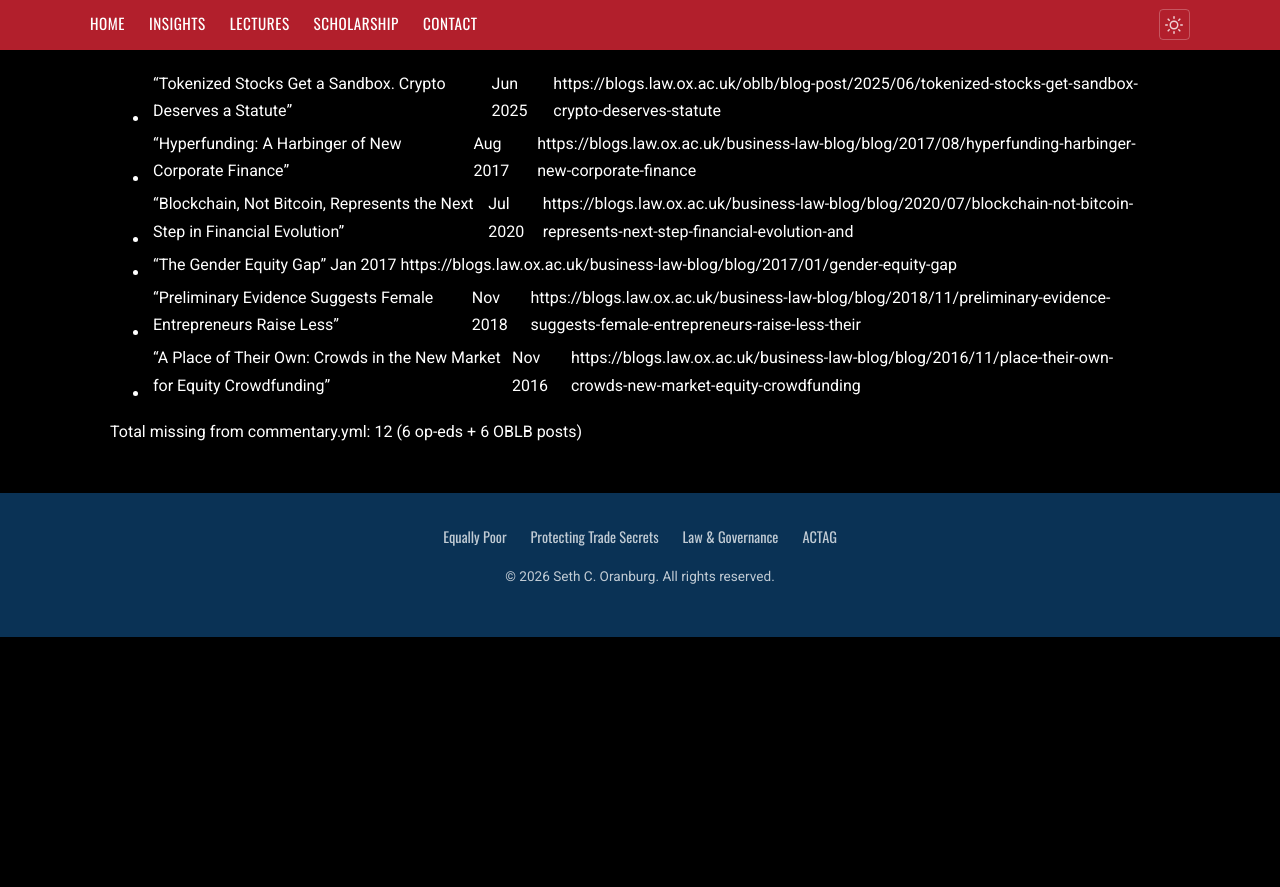
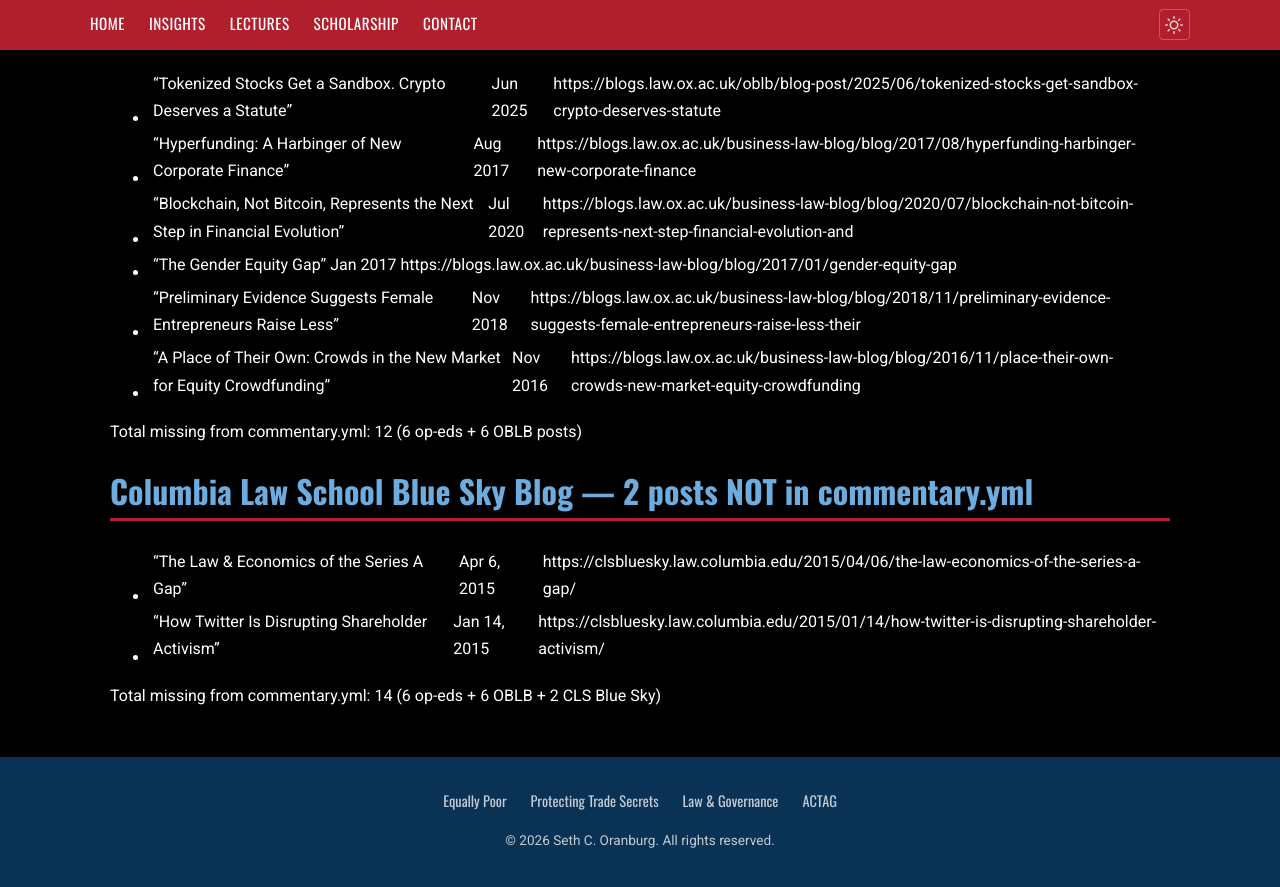
Before and after one commit to Oranburg/oranburg.github.io, a Jekyll site: the page built from new-style/perma-cc-links.md, in a window 1280 px wide and 900 px high, scrolled down 1405 px. Shown: the top 887 px of the window. Built offline with Jekyll 4.4.1, drawn with Linux system fonts in a browser that asks for light colours; our own code applies the rules of GitHub Pages for plain Markdown files; before the commit the page ends 2042 px from its top, so only the background shows below that.

Commit message:
Add 2 Columbia Blue Sky Blog posts to commentary gap list
Total missing from commentary.yml now: 14 items.

Co-Authored-By: Claude Opus 4.6 (1M context) <noreply@anthropic.com>

```diff
--- a/new-style/perma-cc-links.md
+++ b/new-style/perma-cc-links.md
@@ -39,3 +39,10 @@ Many perma.cc links are to SEC filings, court cases, NVCA model documents, and n
 - "A Place of Their Own: Crowds in the New Market for Equity Crowdfunding" | Nov 2016 | https://blogs.law.ox.ac.uk/business-law-blog/blog/2016/11/place-their-own-crowds-new-market-equity-crowdfunding
 
 Total missing from commentary.yml: 12 (6 op-eds + 6 OBLB posts)
+
+## Columbia Law School Blue Sky Blog — 2 posts NOT in commentary.yml
+
+- "The Law & Economics of the Series A Gap" | Apr 6, 2015 | https://clsbluesky.law.columbia.edu/2015/04/06/the-law-economics-of-the-series-a-gap/
+- "How Twitter Is Disrupting Shareholder Activism" | Jan 14, 2015 | https://clsbluesky.law.columbia.edu/2015/01/14/how-twitter-is-disrupting-shareholder-activism/
+
+Total missing from commentary.yml: 14 (6 op-eds + 6 OBLB + 2 CLS Blue Sky)
```
